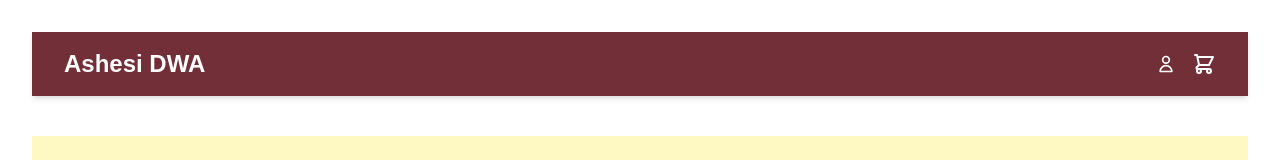
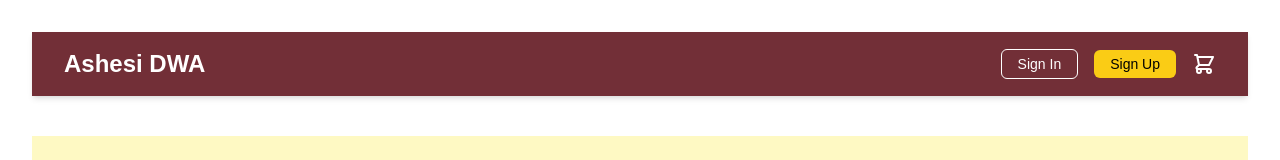
Before and after one commit to madstone0-0/dwa, a React (Vite) app in the folder frontend/: page /landing in a window 1280 px wide. Shown: the top 160 px of the page. Built offline with nearby package versions, Linux system fonts and the light colour scheme.

Commit message:
modified:   add signup and signin buttons

```diff
--- a/frontend/src/pages/landing.tsx
+++ b/frontend/src/pages/landing.tsx
@@ -71,18 +71,22 @@ function LandingPage() {
 
       <div className="flex items-center gap-4">
         <button
-          onClick={() => navigate('/user-profile')}
-          className="text-white hover:text-yellow-400 transition-colors"
-        >
-          <svg xmlns="http://www.w3.org/2000/svg" className="h-5 w-5" fill="none" viewBox="0 0 24 24" stroke="currentColor">
-            <path strokeLinecap="round" strokeLinejoin="round" strokeWidth={2} d="M16 7a4 4 0 11-8 0 4 4 0 018 0zM12 14a7 7 0 00-7 7h14a7 7 0 00-7-7z" />
-          </svg>
-        </button>
+            onClick={() => navigate('/signin')}
+            className="text-white hover:text-yellow-400 transition-colors px-4 py-1 border border-white rounded-md text-sm"
+          >
+            Sign In
+          </button>
+          <button
+            onClick={() => navigate('/signup')}
+            className="bg-yellow-400 text-black hover:bg-yellow-500 transition-colors px-4 py-1 rounded-md text-sm font-medium"
+          >
+            Sign Up
+          </button>
 
-        {/* Shopping Cart Icon */}
+          {/* Shopping Cart Icon */}
           <button
             onClick={goToCheckout}
-            className="flex items-center text-white hover:text-yellow-400 transition-colors"
+            className="flex items-center text-white hover:text-yellow-400 transition-colors relative"
           >
             <svg xmlns="http://www.w3.org/2000/svg" className="h-6 w-6" fill="none" viewBox="0 0 24 24" stroke="currentColor">
               <path strokeLinecap="round" strokeLinejoin="round" strokeWidth={2} d="M3 3h2l.4 2M7 13h10l4-8H5.4M7 13L5.4 5M7 13l-2.293 2.293c-.63.63-.184 1.707.707 1.707H17m0 0a2 2 0 100 4 2 2 0 000-4zm-8 2a2 2 0 11-4 0 2 2 0 014 0z" />
```
